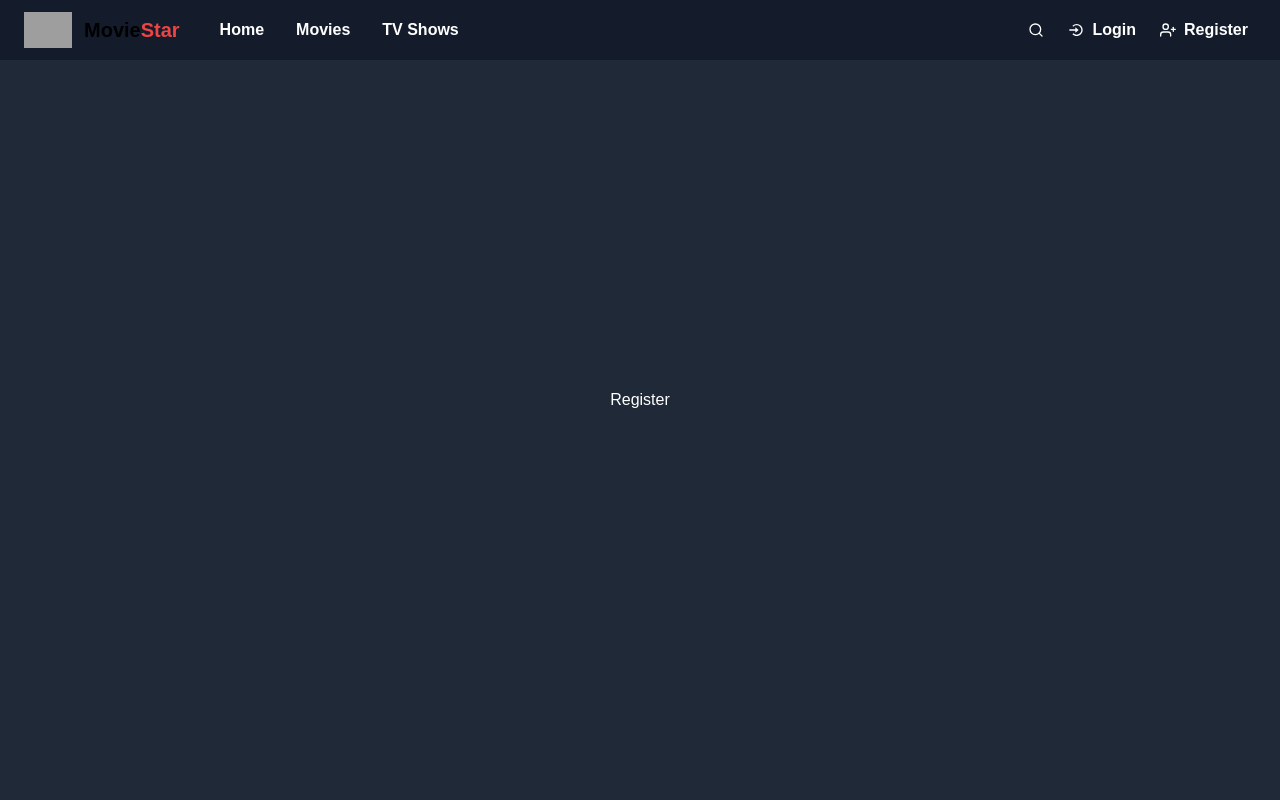
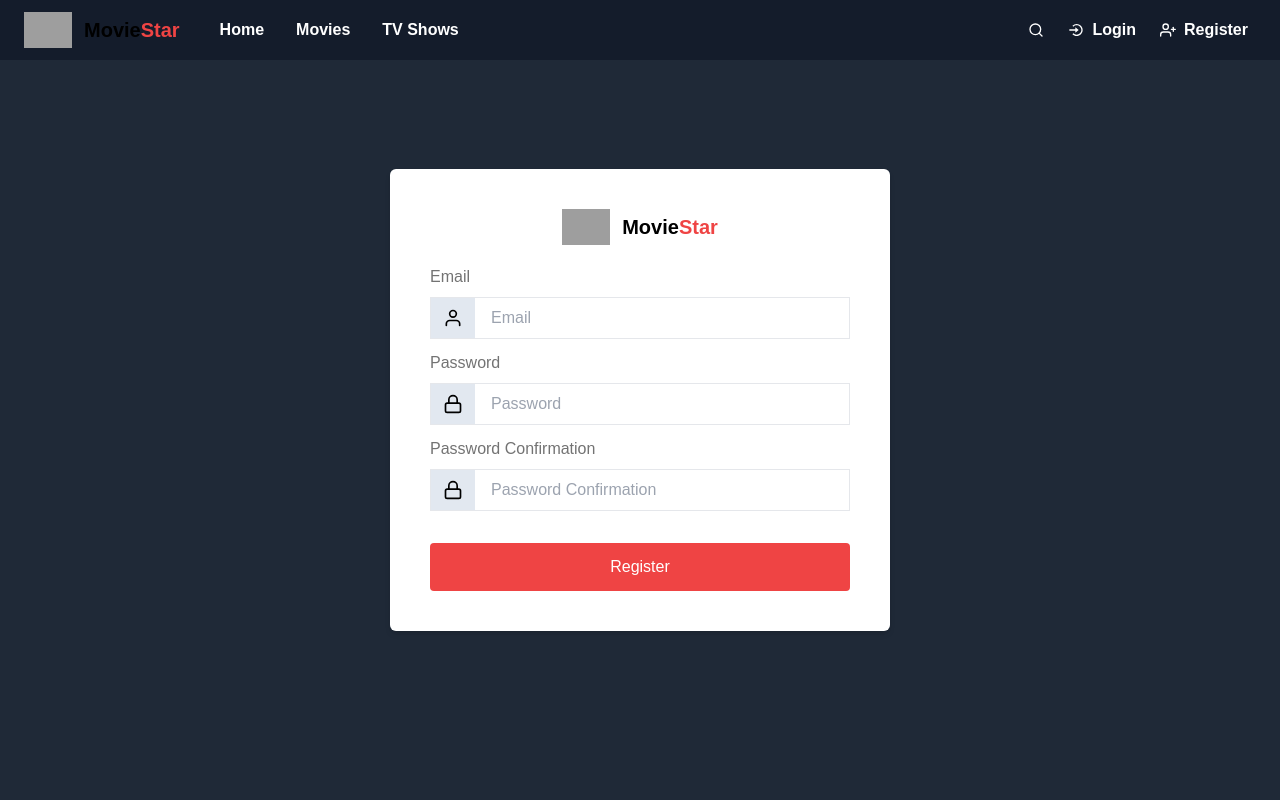
Before and after one commit to abayzv/recruit-test-reactjs, a React (Create React App) app: page /register in a window 1280 px wide. Shown: the top 800 px of the page. Built offline with nearby package versions, Linux system fonts and the light colour scheme; grey boxes are pictures that could not be loaded.

Commit message:
add register page

```diff
--- a/src/containers/Auth/register.tsx
+++ b/src/containers/Auth/register.tsx
@@ -1,10 +1,76 @@
+import { Link } from "react-router-dom";
 import Layout from "../../components/layout";
+import { FiLock, FiUser } from "react-icons/fi";
 
 export default function Register() {
     return (
         <Layout>
-            <div className="h-screen w-screen flex items-center justify-center bg-gray-800 text-white">
-                Register
+            <div className="fixed top-0 w-[100%] h-[100%] flex items-center justify-center bg-gray-800">
+                <div className="bg-white shadow-md p-10 rounded-md w-[500px] grid gap-5 mx-4">
+                    <div className="w-full flex justify-center">
+                        <Link to="/" className="flex items-center">
+                            <img src="https://cdn-icons-png.flaticon.com/512/1456/1456703.png" className="mr-3 h-6 sm:h-9" alt="Flowbite Logo" />
+                            <span className="self-center text-xl font-semibold whitespace-nowrap">Movie<span className='text-red-500'>Star</span></span>
+                        </Link>
+                    </div>
+                    <div>
+                        <form>
+                            <div className="grid gap-2 mb-3">
+                                <label className="text-neutral-500">Email</label>
+                                <div className="flex border">
+                                    <div className="flex items-center justify-center p-2 px-3 bg-slate-200">
+                                        <FiUser size={20} />
+                                    </div>
+
+                                    <input
+                                        name="email"
+                                        type="text"
+                                        className="p-2 px-4 w-full outline-none"
+                                        placeholder="Email"
+                                    />
+                                </div>
+                            </div>
+                            <div className="grid gap-2 mb-3">
+                                <label className="text-neutral-500">Password</label>
+                                <div className="flex border">
+                                    <div className="flex items-center justify-center p-2 px-3 bg-slate-200">
+                                        <FiLock size={20} />
+                                    </div>
+
+                                    <input
+                                        name="password"
+                                        type="password"
+                                        className="p-2 px-4 w-full outline-none"
+                                        placeholder="Password"
+                                    />
+                                </div>
+                            </div>
+                            <div className="grid gap-2 mb-3">
+                                <label className="text-neutral-500">Password Confirmation</label>
+                                <div className="flex border">
+                                    <div className="flex items-center justify-center p-2 px-3 bg-slate-200">
+                                        <FiLock size={20} />
+                                    </div>
+
+                                    <input
+                                        name="password"
+                                        type="password"
+                                        className="p-2 px-4 w-full outline-none"
+                                        placeholder="Password Confirmation"
+                                    />
+                                </div>
+                            </div>
+                            <div className="w-full text-end">
+                                <button
+                                    type="submit"
+                                    className="mt-5 w-full bg-red-500 p-3 px-5 rounded text-white"
+                                >
+                                    Register
+                                </button>
+                            </div>
+                        </form>
+                    </div>
+                </div>
             </div>
         </Layout>
     )
```
